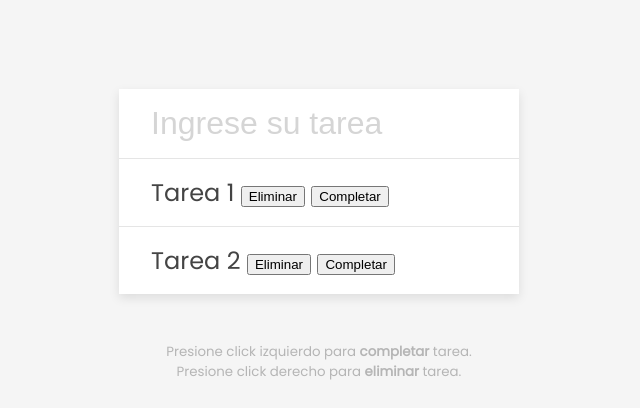
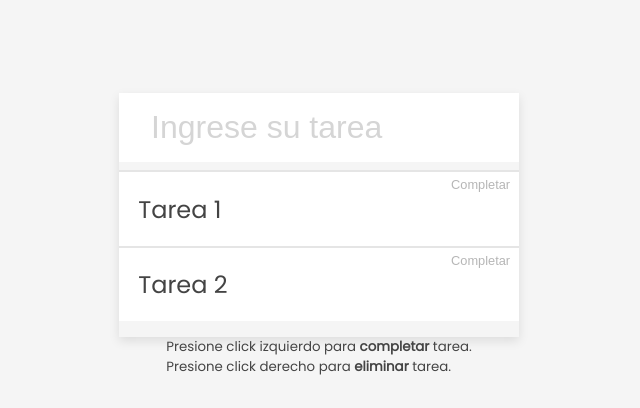
Before and after one commit to maximilianoalonsovolarich/New-ToDo, a plain HTML site: page index.html in a window 1280 px wide. Shown: the part 392-800 px from the top of the page, without its empty margins (321-961 px from the left). Drawn offline with Linux system fonts and the light colour scheme.

Commit message:
Update style.css

```diff
--- a/style.css
+++ b/style.css
@@ -30,43 +30,38 @@ form {
 }
 
 .input {
-    border: none;
-    color: #444;
-    font-size: 2rem;
-    padding: 1rem 2rem;
-    display: block;
-    width: 100%;
+    border:none;
+    color:#444;
+    font-size:2rem;
+    padding:1rem 2rem;
+    display:block;
+    width:100%
 }
 
 .input::placeholder {
-    color: #d5d5d5;
+    color:#d5d5d5
 }
 
 .input:focus {
-    outline-color: rgb(179, 131, 226);
+    outline-color:rgb(179,131,226)
 }
 
 .todos {
-    background-color: #fff;
-    padding: 0;
-    margin: 0;
-    list-style-type: none;
+    background-color:#fff;padding:0;margin-top:.5em;list-style-type:none
 }
 
-.todos li {
-    border-top: 1px solid #e5e5e5;
-    cursor: pointer;
-    font-size: 1.5rem;
-    padding: 1rem 2rem;
+.todo {
+    border-top:solid #e5e5e5;border-width:.1em;cursor:pointer;font-size:1.5rem;padding:.8em;position:relative
 }
 
-.todos li.completed {
-    color: #b6b6b6;
-    text-decoration: line-through;
+.todo.completed {
+    color:#b6b6b6;text-decoration-line:line-through
 }
 
-small {
-    color: #b5b5b5;
-    margin-top: 3rem;
-    text-align: center;
+.delete,.complete {
+    background-color:#fff;border:none;color:#b6b6b6;cursor:pointer;font-size:.8rem;padding:.2em .5em;position:absolute;right:.2em;top:.2em
 }
+
+.delete:hover,.complete:hover {
+    color:#000;text-decoration-line:none
+}
```
Lines whose indentation alone changed are shown as unchanged.
